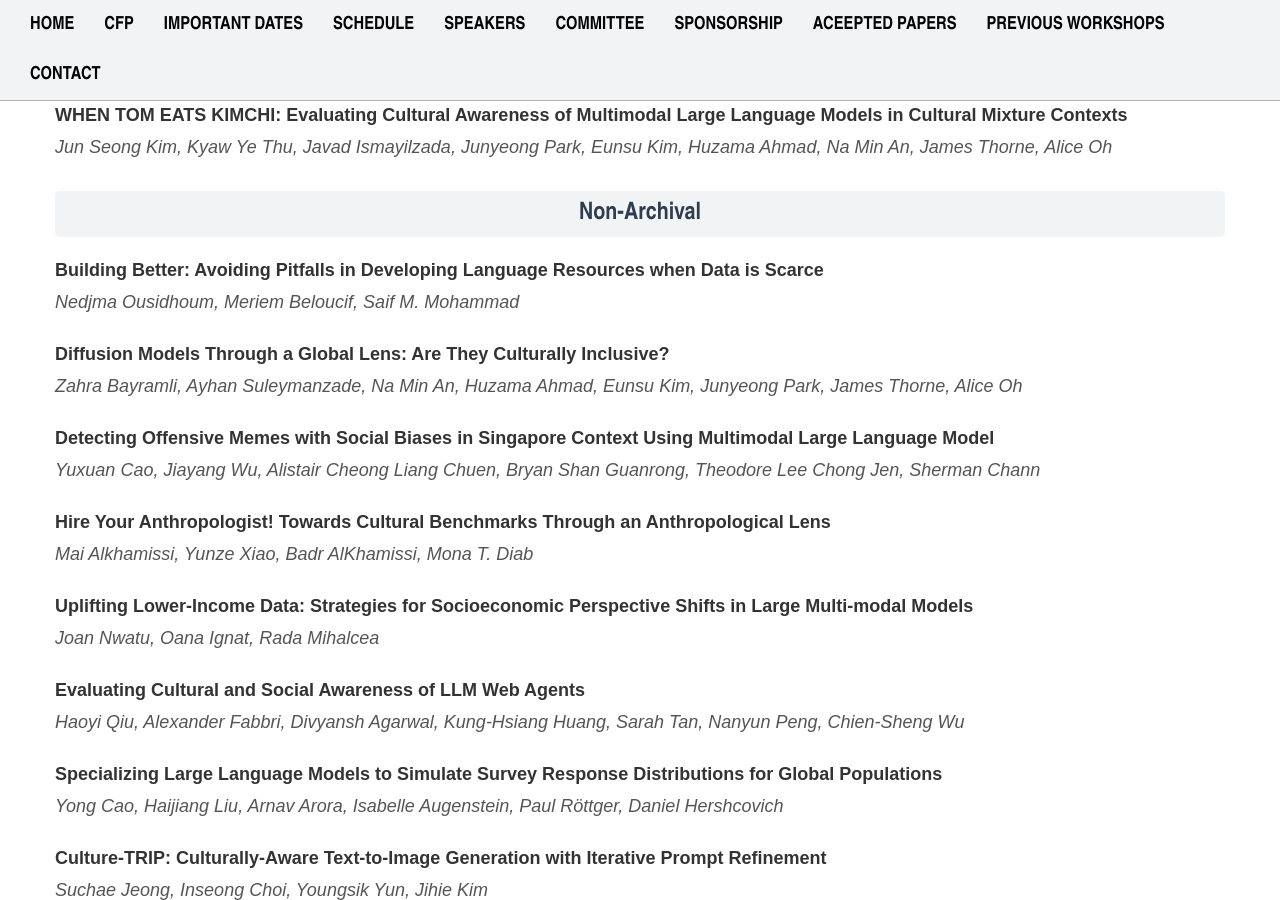
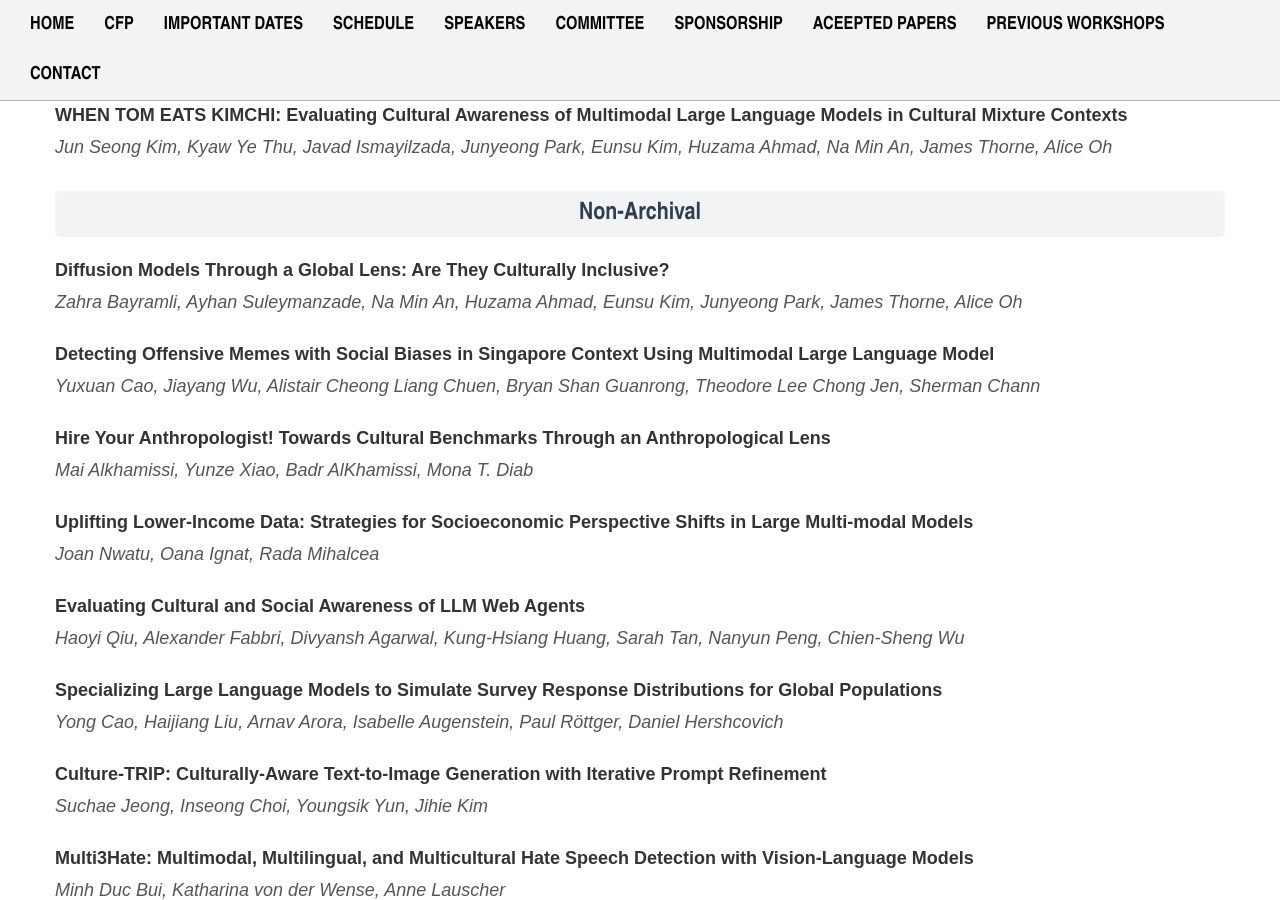
Before and after one commit to c3nlp/c3nlp.github.io, a Jekyll site: the page built from index.html, in a window 1280 px wide and 900 px high, scrolled down 10253 px. Built offline with Jekyll 4.4.1, drawn with Linux system fonts in a browser that asks for light colours.

Commit message:
add Lise

```diff
--- a/_includes/accept_papers.html
+++ b/_includes/accept_papers.html
@@ -112,10 +112,6 @@
                 <h3 class="category-heading">Non-Archival</h3>
 
                 <div class="paper-list">
-                    <div class="paper-item">
-                        <p class="paper-title">Building Better: Avoiding Pitfalls in Developing Language Resources when Data is Scarce</p>
-                        <p class="paper-author">Nedjma Ousidhoum, Meriem Beloucif, Saif M. Mohammad</p>
-                    </div>
 
                     <div class="paper-item">
                         <p class="paper-title">Diffusion Models Through a Global Lens: Are They Culturally Inclusive?</p>
```
Also changed, not shown: 1 other file.
